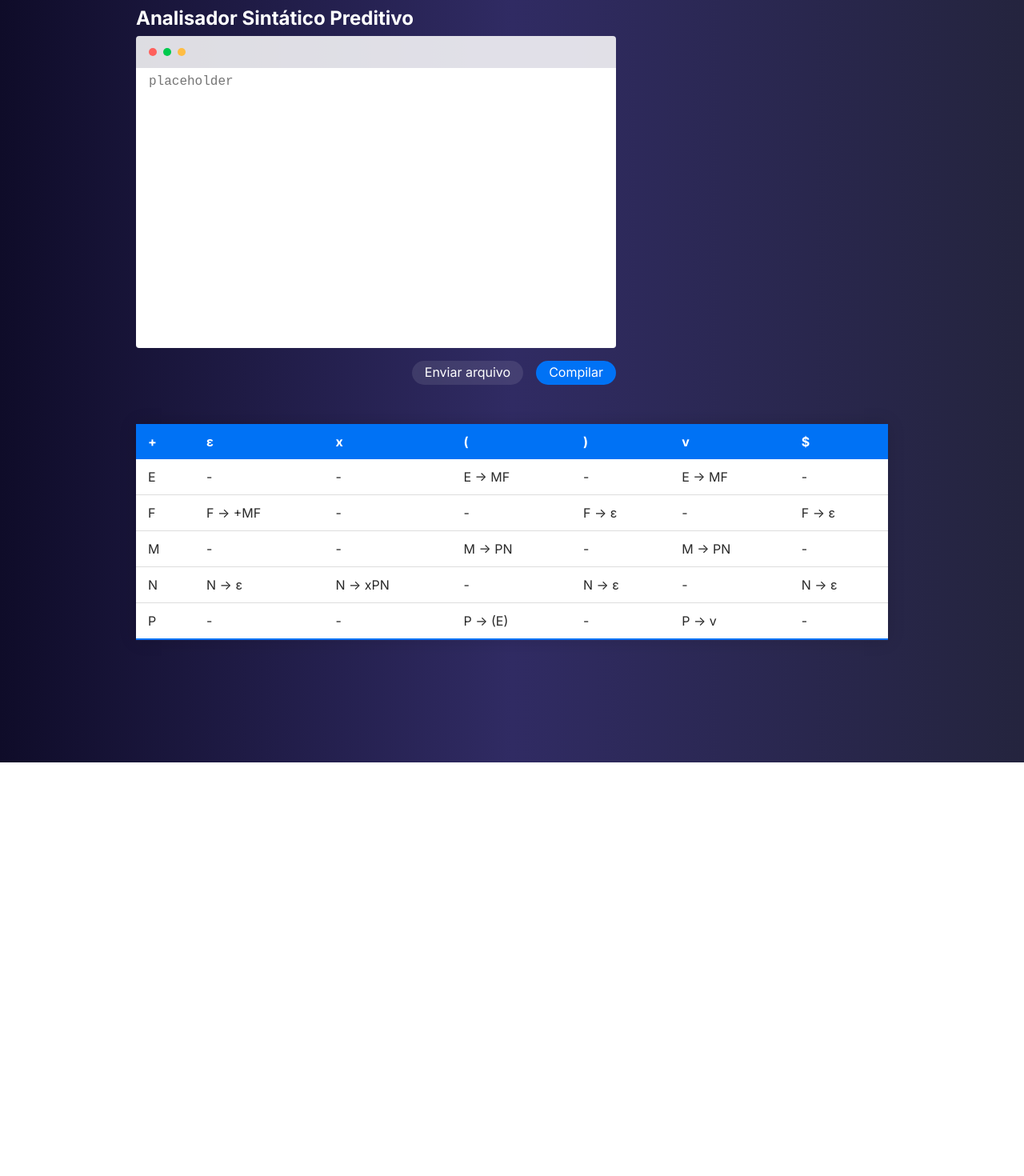
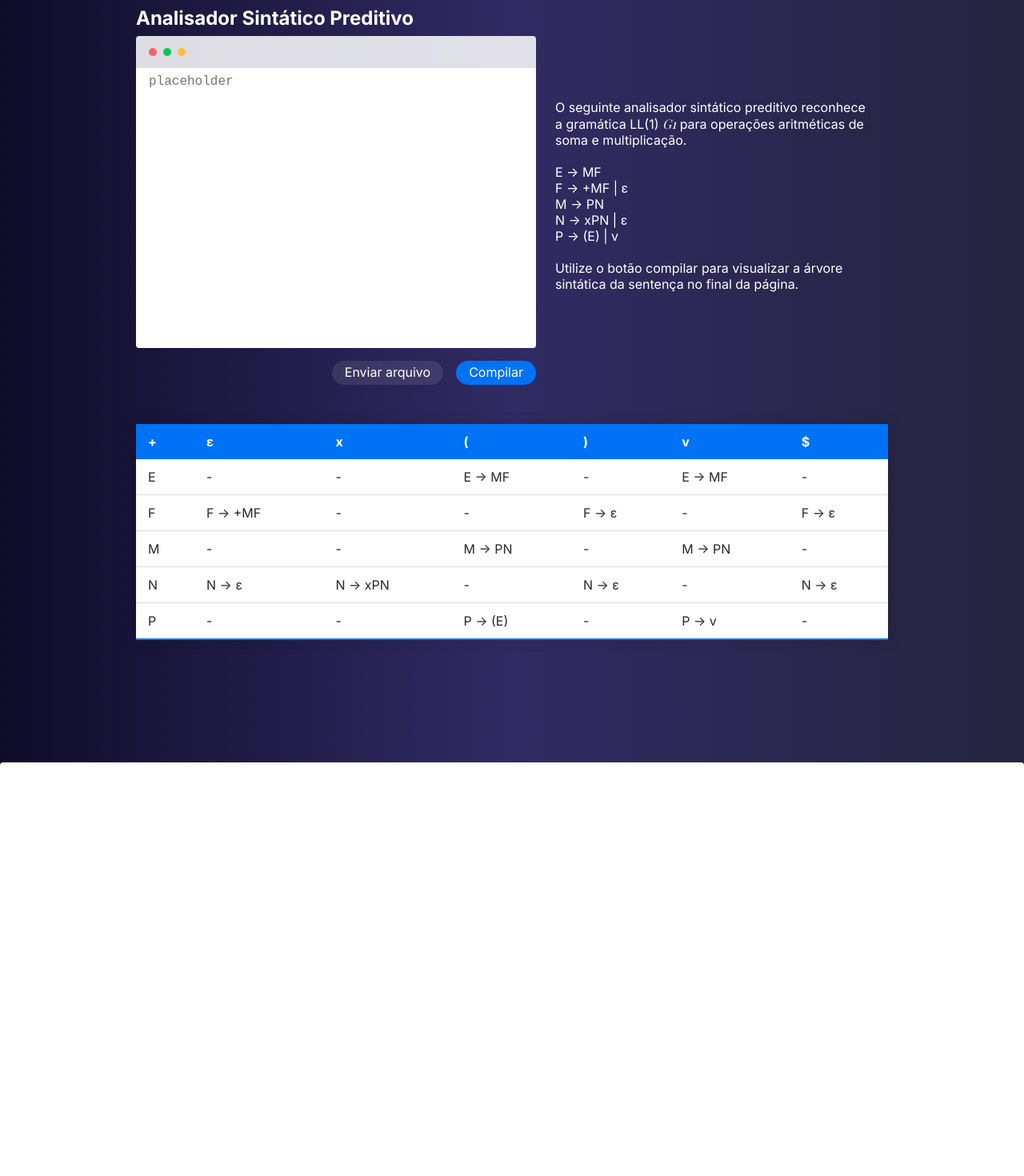
Before and after one commit to hugolima03/compiladores-ufrr, a Next.js app: page /trabalhos/analisadorSintaticoPreditivo in a window 1280 px wide. Shown: the part 120-1590 px from the top of the page at 80% size. Before the commit the page ends 1073 px from the top, so only its background shows below. Built offline with nearby package versions, Linux system fonts and the light colour scheme; a web font is replaced by a local one.

Commit message:
feat: adding trab5 description

```diff
--- a/src/templates/Trabalho5/index.tsx
+++ b/src/templates/Trabalho5/index.tsx
@@ -1,10 +1,11 @@
 /* eslint-disable react/no-unescaped-entities */
-import React, { useEffect, useState } from "react";
+import React, { useEffect, useRef, useState } from "react";
 
 import Tree from "react-d3-tree";
 import toast, { Toaster } from "react-hot-toast";
 
 import CodeEditor from "components/CodeEditor";
+import Description from "components/Description";
 import {
   Table,
   TableDatacell,
@@ -19,9 +20,12 @@ import ArvoreSintatica from "./ArvoreSintatica";
 import * as S from "./styles";
 
 const Trabalho5Template = () => {
+  const tree = useRef<HTMLDivElement>(null);
+
   const [arvore, setArvore] = useState<ArvoreSintatica>();
   const [gramaticaLL1, setGramaticaLL1] = useState<Gramatica>();
   const [analisadorLL1, setAnalisadorLL1] = useState<LL1>();
+
   function onsubmit(sourceCode: string) {
     try {
       const prods = analisadorLL1?.analisar(sourceCode);
@@ -31,6 +35,7 @@ const Trabalho5Template = () => {
         "e"
       );
       setArvore(arvore);
+      tree.current?.scrollIntoView();
     } catch {
       toast.error("Sentença não reconhecida");
       setArvore(undefined);
@@ -56,11 +61,36 @@ const Trabalho5Template = () => {
   return (
     <>
       <S.Container>
+        <S.Row>
           <CodeEditor
             title="Analisador Sintático Preditivo"
             placeholder="placeholder"
             onSubmit={onsubmit}
           />
+
+          <Description>
+            <p>
+              O seguinte analisador sintático preditivo reconhece a gramática
+              LL(1) <em>G1</em> para operações aritméticas de soma e
+              multiplicação.
+              <br />
+              <br />
+              E → MF
+              <br />
+              F → +MF | ε
+              <br />
+              M → PN
+              <br />
+              N → xPN | ε
+              <br />
+              P → (E) | v
+              <br />
+              <br />
+              Utilize o botão compilar para visualizar a árvore sintática da
+              sentença no final da página.
+            </p>
+          </Description>
+        </S.Row>
         <Table>
           <thead>
             <TableRow>
@@ -94,11 +124,9 @@ const Trabalho5Template = () => {
         </Table>
       </S.Container>
 
-      {arvore && (
-        <S.TreeWrapper>
-          <Tree orientation="vertical" data={arvore} />
+      <S.TreeWrapper ref={tree}>
+        {arvore && <Tree orientation="vertical" data={arvore} />}
       </S.TreeWrapper>
-      )}
 
       <Toaster />
     </>
```
Lines whose indentation alone changed are shown as unchanged.
